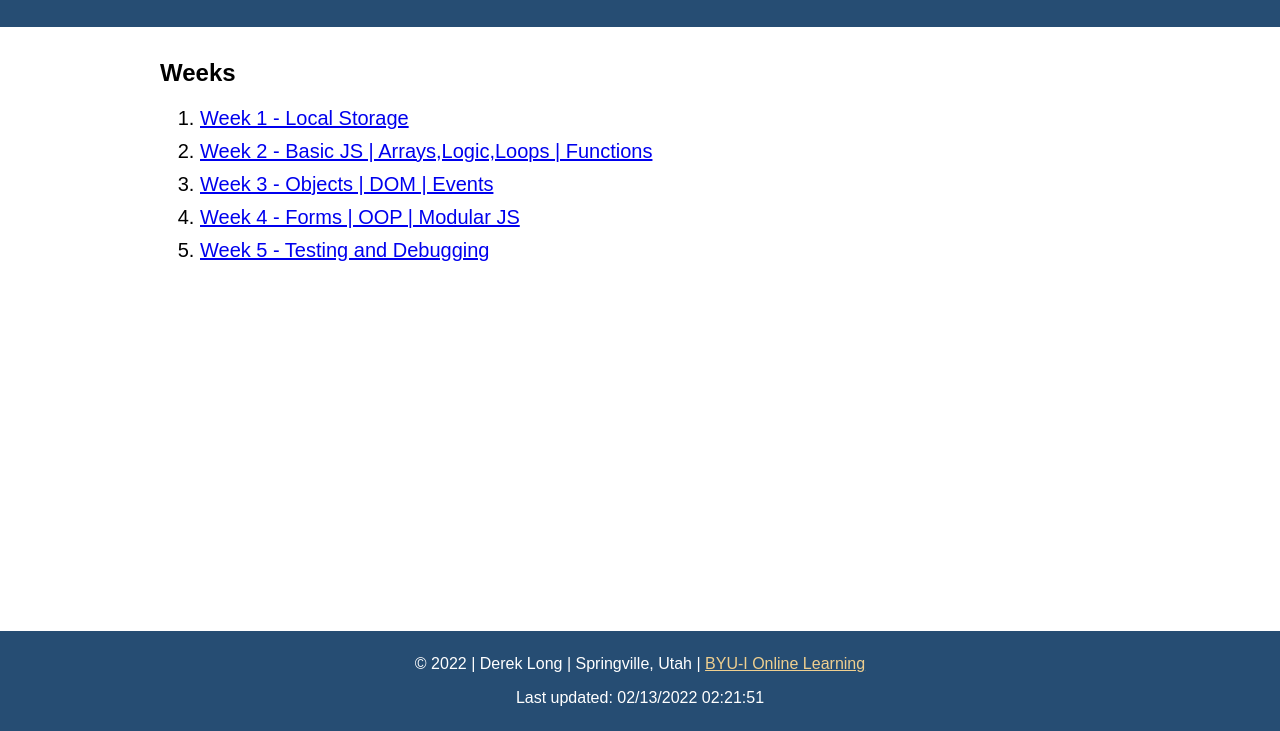
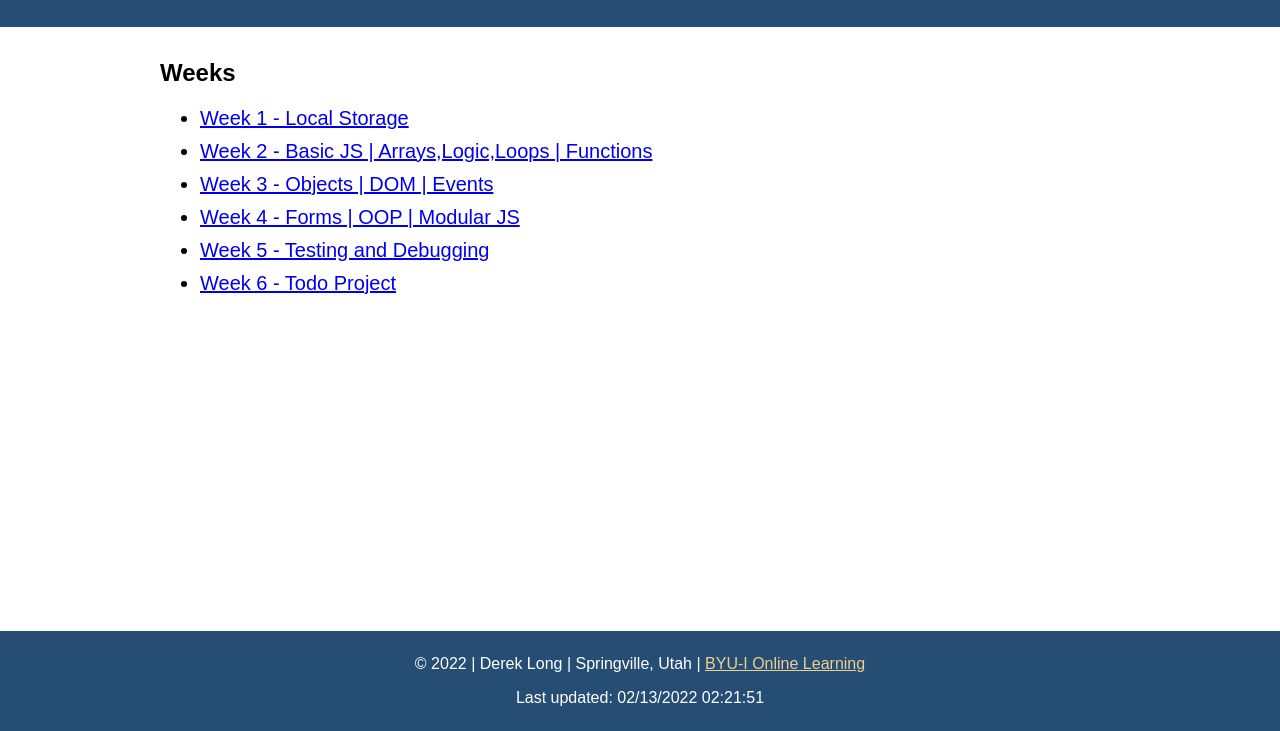
Before and after one commit to derekrl/portfolio-330, a plain HTML site: page index.html in a window 1280 px wide. Shown: the part 69-800 px from the top of the page. Drawn offline with Linux system fonts and the light colour scheme.

Commit message:
Update main page

```diff
--- a/index.html
+++ b/index.html
@@ -15,7 +15,7 @@
     </header>
     <main>
         <h2>Weeks</h2>
-        <ol id="list"/>
+        <ul id="list"></ul>
     </main>
     <footer>
         <p>
--- a/js/main.js
+++ b/js/main.js
@@ -18,6 +18,10 @@ const links = [
     {
         label: 'Week 5 - Testing and Debugging',
         url: 'week05/index.html'
+    },
+    {
+        label: 'Week 6 - Todo Project',
+        url: 'week06/todo-project/index.html'
     }
 ]
 
```
